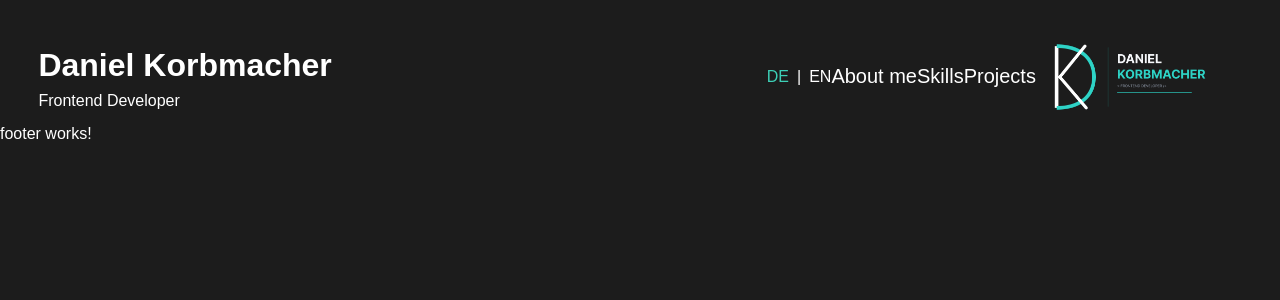
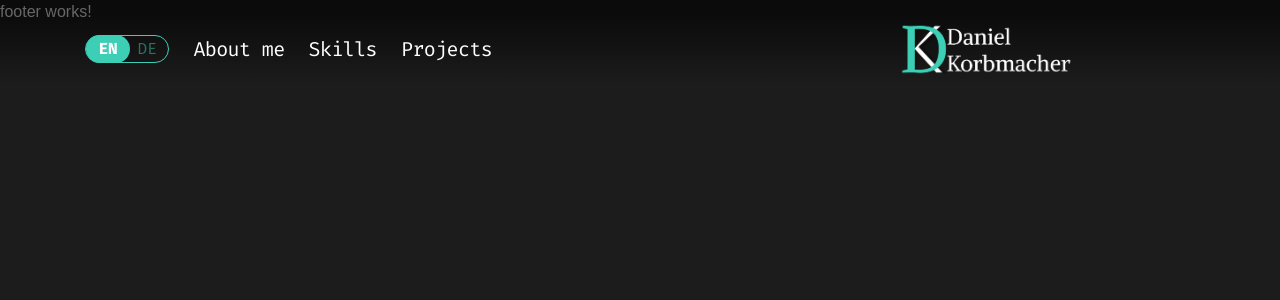
Before and after one commit to DaKo1312/Portfolio, an Angular app: page / in a window 1280 px wide. Shown: the top 300 px of the page. Built offline with nearby package versions, Linux system fonts and the light colour scheme.

Commit message:
feat: add nav bar and logo

```diff
--- a/src/app/layout/header/header.html
+++ b/src/app/layout/header/header.html
@@ -1,26 +1,26 @@
 <header>
     <div class="container">
-        <div class="header-brand">
-            <div class="header-divider" aria-hidden="true"></div>
-            <div class="header-title">
-                <h1>Daniel Korbmacher</h1>
-                <span>Frontend Developer</span>
-            </div>
-        </div>
         <div class="header-navigation">
             <div class="language-switch">
-                <button type="button" class="active">DE</button>
-                <span>|</span>
-                <button type="button">EN</button>
+            @for (lang of languages; track lang) {
+                <button
+                type="button"
+                [attr.aria-pressed]="language() === lang"
+                [attr.aria-label]="lang === 'EN' ? 'Switch to English' : 'Auf Deutsch umschalten'"
+                (click)="selectLanguage(lang)"
+                >
+                {{ lang }}
+                </button>
+            }
             </div>
             <nav aria-label="Main navigation">
                 <a href="#about">About me</a>
                 <a href="#skills">Skills</a>
                 <a href="#projects">Projects</a>
             </nav>
+        </div>
             <a class="header-logo" href="#" aria-label="Back to top">
-                <img src="logo/logo.png" alt="Daniel Korbmacher logo" />
+                <img src="logo/logo.png" alt="Daniel Korbmacher logo" width="132" height="48" />
             </a>
-        </div>
     </div>
 </header>
--- a/src/app/layout/header/header.scss
+++ b/src/app/layout/header/header.scss
@@ -1,66 +1,119 @@
+@use '../../../styles/abstracts/mixins' as mixins;
+
 header {
+    position: absolute;
+    inset-inline: 0;
+    top: 0;
+    z-index: var(--z-header);
     width: 100%;
-    padding-top: 32px;
+    height: var(--header-height);
+    background: linear-gradient(0deg, rgba(0, 0, 0, 0) 13.56%, rgba(0, 0, 0, 0.6) 84.01%);
 }
 
 .container {
     display: flex;
+    justify-content: space-between;
     align-items: center;
-    justify-content: space-between;
+    height: 100%;
+    padding-inline: clamp(1rem, 6.67vw, 96px);
 }
 
 .header-logo {
     display: flex;
-    align-items: center;
-    text-decoration: none;
-}
 
-.header-logo img {
-    display: block;
-    width: auto;
-    height: 90px;
+    img {
+        display: block;
+        width: auto;
+        height: 80px;
+        }
 }
 
 .header-navigation {
     display: flex;
     align-items: center;
-}
-
-.navigation-left {
-    display: flex;
-    align-items: center;
-    gap: 32px;
-    margin-left: 48px;
-}
-
-.header-navigation a {
-    color: var(--color-white);
-    font-size: 20px;
-    font-weight: 400;
-    line-height: 1.2;
-    text-decoration: none;
-    transition: color var(--transition-default);
-}
-
-.header-navigation a:hover {
-    color: var(--color-primary);
+    gap: var(--space-lg);
+    height: 28px;
 }
 
 .language-switch {
     display: flex;
     align-items: center;
-    gap: 8px;
+    width: 84px;
+    height: 28px;
+    border: 1px solid var(--color-primary);
+    border-radius: var(--radius-pill);
+
+    button {
+    display: flex;
+    align-items: center;
+    height: 28px;
+    padding: 0 12px 0 8px;
+    background: none;
+    border: none;
+    border-radius: var(--radius-pill);
+    color: var(--color-primary-muted);
+    font-family: var(--font-mono);
+    font-size: 16px;
+    line-height: 120%;
+    cursor: pointer;
+    transition:
+        color var(--transition-fast),
+        background-color var(--transition-fast);
+
+    &[aria-pressed='true'] {
+        padding: 0 12px;
+        background-color: var(--color-primary);
+        color: var(--color-text);
+        font-weight: 700;
+    }
+
+    &:focus-visible {
+        outline: 2px solid var(--color-text);
+        outline-offset: 2px;
+    }
+    }
 }
 
-.language-switch button {
-    background: none;
-    border: none;
-    color: var(--color-white);
-    cursor: pointer;
-    font: inherit;
-    padding: 0;
+nav {
+    display: flex;
+    gap: var(--space-lg);
+    height: 26px;
+
+    a {
+        color: var(--color-text);
+        font-family: var(--font-mono);
+        font-size: 20px;
+        line-height: 26px;
+        letter-spacing: -0.03em;
+        white-space: nowrap;
+        text-decoration: none;
+        transition: color var(--transition-fast);
+
+        &:hover {
+            color: var(--color-primary);
+        }
+
+    &:focus-visible {
+        outline: 2px solid var(--color-primary);
+        outline-offset: 4px;
+    }
+    }
 }
 
-.language-switch button.active {
-    color: var(--color-primary);
+@include mixins.tablet {
+    .header-navigation {
+    gap: var(--space-md);
+    }
+
+    nav {
+    gap: var(--space-md);
+
+    a {
+        font-size: 16px;
+    }
+    }
+
+    .header-logo img {
+    height: 36px;
+    }
 }
--- a/src/app/layout/header/header.ts
+++ b/src/app/layout/header/header.ts
@@ -1,9 +1,18 @@
-import { Component } from '@angular/core';
+import { ChangeDetectionStrategy, Component, signal } from '@angular/core';
+
+export type Language = 'EN' | 'DE';
 
 @Component({
   selector: 'app-header',
   imports: [],
   templateUrl: './header.html',
   styleUrl: './header.scss',
+  changeDetection: ChangeDetectionStrategy.OnPush,
 })
-export class Header {}
+export class Header {
+  protected readonly languages: readonly Language[] = ['EN', 'DE'];
+  protected readonly language = signal<Language>('EN');
+  protected selectLanguage(language: Language): void {
+    this.language.set(language);
+  }
+}
--- a/src/index.html
+++ b/src/index.html
@@ -1,11 +1,17 @@
 <!doctype html>
 <html lang="en">
   <head>
-  <meta charset="utf-8">
+    <meta charset="utf-8" />
     <title>Portfolio</title>
-  <base href="/">
-  <meta name="viewport" content="width=device-width, initial-scale=1">
-  <link rel="icon" type="image/x-icon" href="public/portfolio_fav.png">
+    <base href="/" />
+    <meta name="viewport" content="width=device-width, initial-scale=1" />
+    <link rel="icon" type="image/x-icon" href="public/portfolio_fav.png" />
+    <link rel="preconnect" href="https://fonts.googleapis.com" />
+    <link rel="preconnect" href="https://fonts.gstatic.com" crossorigin />
+    <link
+      href="https://fonts.googleapis.com/css2?family=Fira+Code:wght@400;700&family=Karla:wght@400;700&display=swap"
+      rel="stylesheet"
+    />
   </head>
   <body>
     <app-root></app-root>
--- a/src/styles/abstracts/_variables.scss
+++ b/src/styles/abstracts/_variables.scss
@@ -1,18 +1,19 @@
 :root {
-    /* Colors */
     --color-primary: #3dcfb6;
+    --color-primary-muted: rgba(61, 207, 182, 0.5);
     --color-background: #1c1c1c;
+    --color-background-deep: #08463b;
     --color-surface: #2a2a2a;
-
     --color-text: #ffffff;
     --color-text-muted: #c3c3c3;
-
     --color-border: rgba(255, 255, 255, 0.15);
 
-    /* Layout */
+    --font-body: 'Karla', sans-serif;
+    --font-mono: 'Fira Code', monospace;
+
     --content-width: 1440px;
+    --header-height: 98px;
 
-    /* Spacing */
     --space-xs: 0.25rem;
     --space-sm: 0.5rem;
     --space-md: 1rem;
@@ -21,17 +22,14 @@
     --space-2xl: 4rem;
     --space-3xl: 6rem;
 
-    /* Border Radius */
     --radius-sm: 0.5rem;
     --radius-md: 1rem;
     --radius-lg: 2rem;
     --radius-pill: 9999px;
 
-    /* Transition */
     --transition-fast: 150ms ease-in-out;
     --transition-base: 250ms ease-in-out;
 
-    /* Layer */
     --z-header: 100;
     --z-overlay: 500;
     --z-modal: 1000;
```
Also changed, not shown: public/logo/logo.png. Lines whose indentation alone changed are shown as unchanged.
